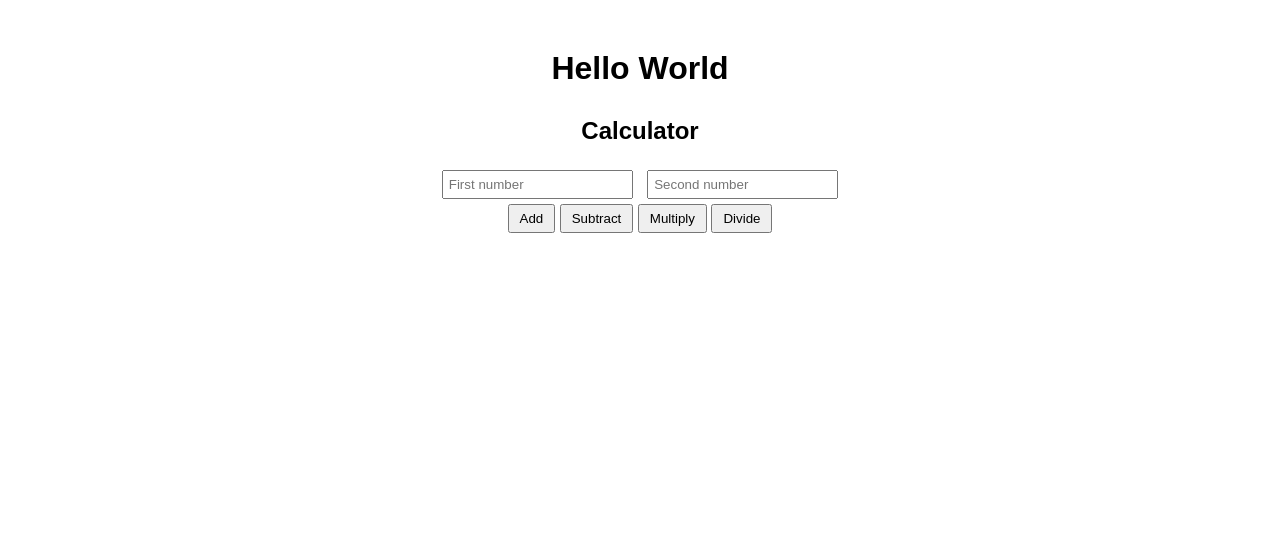
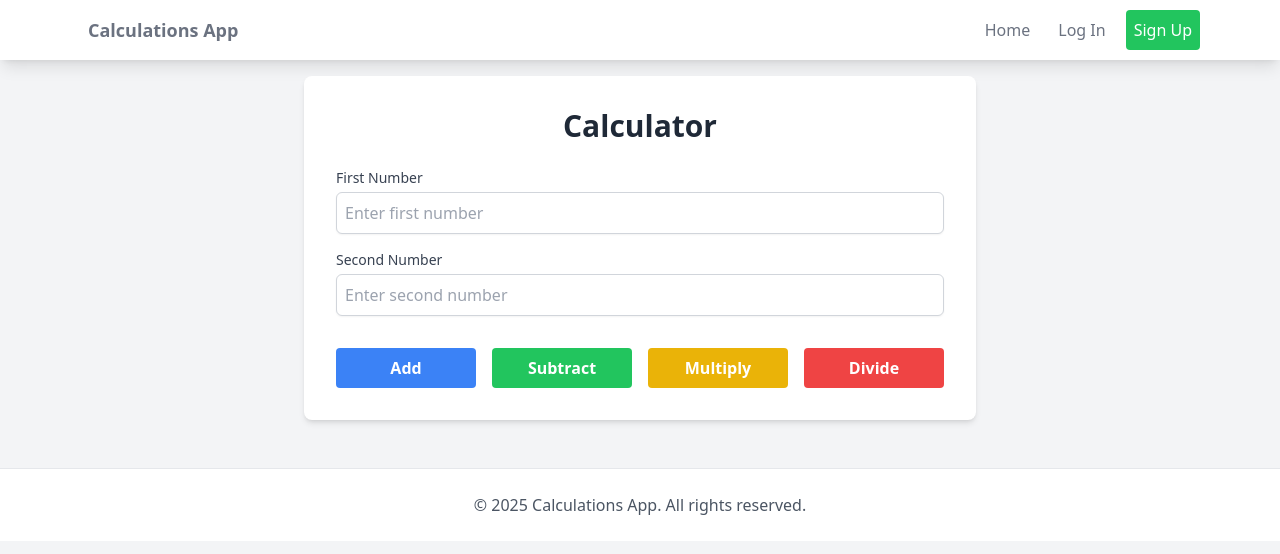
Before and after one commit to Mask13/Assignment13, a FastAPI app: page / in a window 1280 px wide. Shown: the top 554 px of the page. Run offline with FastAPI, Linux system fonts and the light colour scheme; some libraries are stand-ins or nearby versions.

Commit message:
updated front end so that it updates the calculations table

```diff
--- a/templates/index.html
+++ b/templates/index.html
@@ -1,318 +1,200 @@
-<!DOCTYPE html>
-<!--
-    Document Type Declaration (DOCTYPE)
+{% extends "layout.html" %}
 
-    The <!DOCTYPE html> declaration defines the document type and version of HTML.
-    It ensures that the browser interprets the document as an HTML5 document.
-    This declaration is mandatory and should be the very first line in your HTML document.
--->
+{% block title %}Calculator{% endblock %}
 
-<html lang="en">
-<!--
-    <html> Tag
+{% block content %}
+<div class="max-w-2xl mx-auto bg-white p-8 rounded-lg shadow-md">
+    <h1 class="text-3xl font-bold mb-6 text-center text-gray-800">Calculator</h1>
 
-    The <html> element is the root element of an HTML page. It encapsulates all other elements
-    within the document. The lang="en" attribute specifies that the language of the document is English,
-    which aids in accessibility and SEO (Search Engine Optimization).
--->
-<head>
-    <!--
-        <head> Section
+    <div class="space-y-4">
+        <div>
+            <label for="a" class="block text-sm font-medium text-gray-700">First Number</label>
+            <input type="number" id="a" placeholder="Enter first number"
+                   class="mt-1 block w-full rounded-md border-gray-300 shadow-sm focus:border-indigo-500 focus:ring-indigo-500 p-2 border">
+        </div>
 
-        The <head> element contains meta-information about the HTML document, such as its title,
-        character set, linked resources like CSS and JavaScript files, and other metadata.
-        This information is not displayed directly on the web page.
-    -->
+        <div>
+            <label for="b" class="block text-sm font-medium text-gray-700">Second Number</label>
+            <input type="number" id="b" placeholder="Enter second number"
+                   class="mt-1 block w-full rounded-md border-gray-300 shadow-sm focus:border-indigo-500 focus:ring-indigo-500 p-2 border">
+        </div>
 
-    <meta charset="UTF-8">
-    <!--
-        <meta> Tag: Character Set
+        <div class="grid grid-cols-2 gap-4 sm:grid-cols-4 pt-4">
+            <button onclick="calculate('add')" class="w-full bg-blue-500 hover:bg-blue-600 text-white font-bold py-2 px-4 rounded transition duration-300">
+                Add
+            </button>
+            <button onclick="calculate('subtract')" class="w-full bg-green-500 hover:bg-green-600 text-white font-bold py-2 px-4 rounded transition duration-300">
+                Subtract
+            </button>
+            <button onclick="calculate('multiply')" class="w-full bg-yellow-500 hover:bg-yellow-600 text-white font-bold py-2 px-4 rounded transition duration-300">
+                Multiply
+            </button>
+            <button onclick="calculate('divide')" class="w-full bg-red-500 hover:bg-red-600 text-white font-bold py-2 px-4 rounded transition duration-300">
+                Divide
+            </button>
+        </div>
 
-        The <meta charset="UTF-8"> tag specifies the character encoding for the HTML document.
-        UTF-8 is a widely used encoding that supports virtually all characters from all languages,
-        ensuring that text is rendered correctly.
-    -->
+        <div id="resultContainer" class="mt-6 p-4 rounded-md hidden">
+            <p class="text-center text-xl font-semibold" id="resultText"></p>
+        </div>
+    </div>
+</div>
 
-    <title>Hello World & Calculator Demo</title>
-    <!--
-        <title> Tag
+<div id="historySection" class="max-w-4xl mx-auto mt-8 hidden">
+    <h2 class="text-2xl font-bold mb-4 text-gray-800">Calculation History</h2>
+    <div class="bg-white shadow overflow-hidden sm:rounded-lg">
+        <table class="min-w-full divide-y divide-gray-200">
+            <thead class="bg-gray-50">
+                <tr>
+                    <th scope="col" class="px-6 py-3 text-left text-xs font-medium text-gray-500 uppercase tracking-wider">Type</th>
+                    <th scope="col" class="px-6 py-3 text-left text-xs font-medium text-gray-500 uppercase tracking-wider">Inputs</th>
+                    <th scope="col" class="px-6 py-3 text-left text-xs font-medium text-gray-500 uppercase tracking-wider">Result</th>
+                    <th scope="col" class="px-6 py-3 text-left text-xs font-medium text-gray-500 uppercase tracking-wider">Date</th>
+                </tr>
+            </thead>
+            <tbody id="historyTableBody" class="bg-white divide-y divide-gray-200">
+                <!-- History rows will be inserted here -->
+            </tbody>
+        </table>
+    </div>
+</div>
+{% endblock %}
 
-        The <title> element defines the title of the HTML document, which appears in the browser's
-        title bar or tab. It is also used by search engines to understand the content of the page.
-    -->
+{% block scripts %}
+<script>
+    // Check auth state on load
+    document.addEventListener('DOMContentLoaded', () => {
+        checkAuth();
+        if (isAuthenticated()) {
+            fetchHistory();
+        }
+    });
 
-    <style>
-        /*
-            <style> Section: CSS Styles
-
-            The <style> element allows you to embed CSS (Cascading Style Sheets) directly within
-            the HTML document. CSS is used to style and layout web pages, controlling aspects
-            like colors, fonts, spacing, and positioning.
-        */
-
-        body {
-            /*
-                Styles for the <body> Element
-
-                - font-family: Sets the font for the entire page to Arial, sans-serif.
-                - text-align: Centers the text horizontally.
-                - margin-top: Adds a 50-pixel margin at the top of the page for spacing.
-            */
-            font-family: Arial, sans-serif;
-            text-align: center;
-            margin-top: 50px;
+    function isAuthenticated() {
+        return !!localStorage.getItem('access_token');
     }
 
-        .calculator {
-            /*
-                Styles for Elements with the "calculator" Class
+    function checkAuth() {
+        const token = localStorage.getItem('access_token');
+        const navLinks = document.querySelector('.hidden.md\\:flex'); // Select the desktop nav container
 
-                - margin-top: Adds a 30-pixel margin above the calculator section to separate it
-                  from other content.
-            */
-            margin-top: 30px;
+        if (token) {
+            // User is logged in
+            // Update Nav (Simple implementation, ideally this should be in layout or a shared script)
+            if (navLinks) {
+                navLinks.innerHTML = `
+                    <a href="/" class="py-2 px-2 font-medium text-gray-500 rounded hover:bg-green-500 hover:text-white transition duration-300">Home</a>
+                    <button onclick="logout()" class="py-2 px-2 font-medium text-gray-500 rounded hover:bg-red-500 hover:text-white transition duration-300">Logout</button>
+                `;
+            }
+            document.getElementById('historySection').classList.remove('hidden');
+        }
     }
 
-        input {
-            /*
-                Styles for <input> Elements
-
-                - margin: Adds a 5-pixel margin around input fields for spacing.
-                - padding: Adds a 5-pixel padding inside input fields for better readability.
-            */
-            margin: 5px;
-            padding: 5px;
+    function logout() {
+        localStorage.removeItem('access_token');
+        localStorage.removeItem('token_type');
+        window.location.reload();
     }
 
-        button {
-            /*
-                Styles for <button> Elements
+    async function calculate(operation) {
+        const a = parseFloat(document.getElementById('a').value);
+        const b = parseFloat(document.getElementById('b').value);
+        const resultContainer = document.getElementById('resultContainer');
+        const resultText = document.getElementById('resultText');
 
-                - padding: Adds 5 pixels of vertical padding and 10 pixels of horizontal padding
-                  inside buttons to make them larger and more clickable.
-            */
-            padding: 5px 10px;
+        if (isNaN(a) || isNaN(b)) {
+            resultText.innerText = "Please enter valid numbers";
+            resultContainer.className = "mt-6 p-4 rounded-md bg-red-100 text-red-700";
+            resultContainer.classList.remove('hidden');
+            return;
         }
 
-        .result {
-            /*
-                Styles for Elements with the "result" Class
+        try {
+            let response;
+            let data;
 
-                - margin-top: Adds a 10-pixel margin above the result display area.
-                - font-weight: Makes the text bold to emphasize the result.
-            */
-            margin-top: 10px;
-            font-weight: bold;
-        }
-    </style>
-</head>
-<body>
-    <!--
-        <body> Section
+            if (isAuthenticated()) {
+                // Authenticated request
+                const typeMap = {
+                    'add': 'addition',
+                    'subtract': 'subtraction',
+                    'multiply': 'multiplication',
+                    'divide': 'division'
+                };
 
-        The <body> element contains all the contents of an HTML document, such as text, images,
-        links, buttons, and other media. Everything within the <body> tag is rendered on the
-        web page and visible to users.
-    -->
-
-    <h1>Hello World</h1>
-    <!--
-        <h1> Tag: Heading
-
-        The <h1> element represents the most important heading on the page. It is typically used
-        for the main title or headline. Search engines give significant weight to <h1> tags for SEO.
-    -->
-
-    <div class="calculator">
-        <!--
-            <div> Element with "calculator" Class
-
-            The <div> element is a generic container used to group other elements. The class="calculator"
-            attribute assigns the "calculator" class to this <div>, allowing it to be styled using CSS.
-            This section contains the calculator interface, including input fields and buttons.
-        -->
-
-        <h2>Calculator</h2>
-        <!--
-            <h2> Tag: Subheading
-
-            The <h2> element represents a secondary heading, subordinate to <h1>. It introduces the
-            calculator section of the page.
-        -->
-
-        <input type="number" id="a" placeholder="First number">
-        <!--
-            <input> Element: First Number Input
-
-            - type="number": Specifies that the input should accept numeric values.
-            - id="a": Assigns a unique identifier "a" to this input, allowing it to be accessed via JavaScript.
-            - placeholder="First number": Displays the text "First number" inside the input field as a hint to the user.
-        -->
-
-        <input type="number" id="b" placeholder="Second number"><br>
-        <!--
-            <input> Element: Second Number Input
-
-            - type="number": Specifies that the input should accept numeric values.
-            - id="b": Assigns a unique identifier "b" to this input, allowing it to be accessed via JavaScript.
-            - placeholder="Second number": Displays the text "Second number" inside the input field as a hint to the user.
-
-            <br> Tag: Line Break
-
-            Inserts a line break after the second input field, moving subsequent elements to the next line.
-        -->
-
-        <button onclick="calculate('add')">Add</button>
-        <!--
-            <button> Element: Add Button
-
-            - onclick="calculate('add')": Sets up an event handler that calls the JavaScript function "calculate"
-              with the argument 'add' when the button is clicked.
-            - "Add": The text displayed on the button.
-        -->
-
-        <button onclick="calculate('subtract')">Subtract</button>
-        <!--
-            <button> Element: Subtract Button
-
-            - onclick="calculate('subtract')": Sets up an event handler that calls the JavaScript function "calculate"
-              with the argument 'subtract' when the button is clicked.
-            - "Subtract": The text displayed on the button.
-        -->
-
-        <button onclick="calculate('multiply')">Multiply</button>
-        <!--
-            <button> Element: Multiply Button
-
-            - onclick="calculate('multiply')": Sets up an event handler that calls the JavaScript function "calculate"
-              with the argument 'multiply' when the button is clicked.
-            - "Multiply": The text displayed on the button.
-        -->
-
-        <button onclick="calculate('divide')">Divide</button>
-        <!--
-            <button> Element: Divide Button
-
-            - onclick="calculate('divide')": Sets up an event handler that calls the JavaScript function "calculate"
-              with the argument 'divide' when the button is clicked.
-            - "Divide": The text displayed on the button.
-        -->
-
-        <div class="result" id="result"></div>
-        <!--
-            <div> Element: Result Display
-
-            - class="result": Assigns the "result" class to this <div>, allowing it to be styled using CSS.
-            - id="result": Assigns a unique identifier "result" to this <div>, enabling it to be accessed and manipulated via JavaScript.
-
-            This <div> is used to display the result of the arithmetic operation or any error messages.
-        -->
-    </div>
-
-    <script>
-        /*
-            <script> Section: JavaScript
-
-            The <script> element allows you to embed JavaScript code directly within the HTML document.
-            JavaScript is a programming language that enables interactive and dynamic content on web pages.
-            In this example, JavaScript is used to handle calculator operations by sending requests to the server
-            and updating the page based on the server's response.
-        */
-
-        async function calculate(operation) {
-            /*
-                Function: calculate
-
-                The 'calculate' function performs an arithmetic operation by sending a POST request
-                to the corresponding API endpoint. It retrieves the input values, sends them to the server,
-                and updates the result display based on the server's response.
-
-                Parameters:
-                - operation (string): The arithmetic operation to perform ('add', 'subtract', 'multiply', 'divide').
-
-                Steps:
-                1. Retrieve the values from the input fields with IDs 'a' and 'b'.
-                2. Parse the retrieved values to floating-point numbers.
-                3. Send a POST request to the server at the endpoint corresponding to the operation.
-                4. Await the server's response and parse it as JSON.
-                5. Log the response status and data to the console for debugging purposes.
-                6. If the response is successful (status code 200), display the result.
-                7. If the response indicates an error, display the error message.
-                8. Handle any network or unexpected errors by displaying an error message.
-            */
-
-            // Retrieve the value of the first input field (ID: 'a') and parse it as a float
-            const a = parseFloat(document.getElementById('a').value);
-
-            // Retrieve the value of the second input field (ID: 'b') and parse it as a float
-            const b = parseFloat(document.getElementById('b').value);
-
-            // Get the <div> element where the result or error message will be displayed
-            const resultElement = document.getElementById('result');
-
-            try {
-                /*
-                    Sending the POST Request
-
-                    - fetch('/' + operation, {...}): Sends a POST request to the server at the path corresponding
-                      to the operation (e.g., '/add', '/subtract').
-
-                    - method: 'POST': Specifies the HTTP method as POST, indicating that data is being sent to the server.
-
-                    - headers: { 'Content-Type': 'application/json' }: Sets the 'Content-Type' header to 'application/json',
-                      informing the server that the request body contains JSON data.
-
-                    - body: JSON.stringify({ a: a, b: b }): Converts the JavaScript object { a: a, b: b } into a JSON string
-                      to be sent in the request body.
-                */
-                const response = await fetch('/' + operation, {
+                const token = localStorage.getItem('access_token');
+                response = await fetch('/calculations', {
+                    method: 'POST',
+                    headers: {
+                        'Content-Type': 'application/json',
+                        'Authorization': `Bearer ${token}`
+                    },
+                    body: JSON.stringify({
+                        type: typeMap[operation],
+                        inputs: [a, b]
+                    })
+                });
+            } else {
+                // Unauthenticated request (Legacy)
+                response = await fetch('/' + operation, {
                     method: 'POST',
                     headers: { 'Content-Type': 'application/json' },
                     body: JSON.stringify({ a: a, b: b })
                 });
+            }
 
-                // Await and parse the response as JSON
-                const data = await response.json();
-
-                // Log the response status and data to the browser's console for debugging
-                console.log('Response Status:', response.status);
-                console.log('Response Data:', data);
+            data = await response.json();
 
             if (response.ok) {
-                    /*
-                        Successful Response Handling
+                resultText.innerText = 'Result: ' + data.result;
+                resultContainer.className = "mt-6 p-4 rounded-md bg-green-100 text-green-700";
 
-                        - response.ok: A boolean indicating whether the HTTP status code is in the range 200-299,
-                          which means the request was successful.
+                if (isAuthenticated()) {
+                    fetchHistory(); // Refresh history
+                }
+            } else {
+                resultText.innerText = 'Error: ' + (data.detail || data.error || "Unknown error");
+                resultContainer.className = "mt-6 p-4 rounded-md bg-red-100 text-red-700";
+            }
+            resultContainer.classList.remove('hidden');
 
-                        - resultElement.innerText: Updates the text inside the result <div> to display the result.
-                    */
-                    resultElement.innerText = 'Result: ' + data.result;
-                } else {
-                    /*
-                        Error Response Handling
+        } catch (error) {
+            console.error('Error:', error);
+            resultText.innerText = 'Error: ' + error.message;
+            resultContainer.className = "mt-6 p-4 rounded-md bg-red-100 text-red-700";
+            resultContainer.classList.remove('hidden');
+        }
+    }
 
-                        - If the response is not successful, it is expected to contain an 'error' field with
-                          a descriptive message.
+    async function fetchHistory() {
+        const token = localStorage.getItem('access_token');
+        try {
+            const response = await fetch('/calculations?limit=10', {
+                headers: {
+                    'Authorization': `Bearer ${token}`
+                }
+            });
 
-                        - resultElement.innerText: Updates the text inside the result <div> to display the error message.
-                    */
-                    resultElement.innerText = 'Error: ' + data.error;
+            if (response.ok) {
+                const calculations = await response.json();
+                const tbody = document.getElementById('historyTableBody');
+                tbody.innerHTML = '';
+
+                calculations.forEach(calc => {
+                    const row = document.createElement('tr');
+                    row.innerHTML = `
+                        <td class="px-6 py-4 whitespace-nowrap text-sm text-gray-900 capitalize">${calc.type}</td>
+                        <td class="px-6 py-4 whitespace-nowrap text-sm text-gray-500">[${calc.inputs.join(', ')}]</td>
+                        <td class="px-6 py-4 whitespace-nowrap text-sm font-medium text-gray-900">${calc.result}</td>
+                        <td class="px-6 py-4 whitespace-nowrap text-sm text-gray-500">${new Date(calc.created_at).toLocaleString()}</td>
+                    `;
+                    tbody.appendChild(row);
+                });
             }
         } catch (error) {
-                /*
-                    Catch Block: Handling Network or Unexpected Errors
-
-                    - Any errors that occur during the fetch operation (e.g., network issues) are caught here.
-
-                    - console.error: Logs the error to the browser's console for debugging.
-
-                    - resultElement.innerText: Updates the text inside the result <div> to display the error message.
-                */
-                console.error('Fetch error:', error);
-                resultElement.innerText = 'Error: ' + error.message;
+            console.error("Failed to fetch history", error);
         }
     }
 </script>
-</body>
-</html>
+{% endblock %}
```
Also changed, not shown: tests/e2e/test_calculator_auth.py (added, +72 -0 lines). Lines whose indentation alone changed are shown as unchanged.
